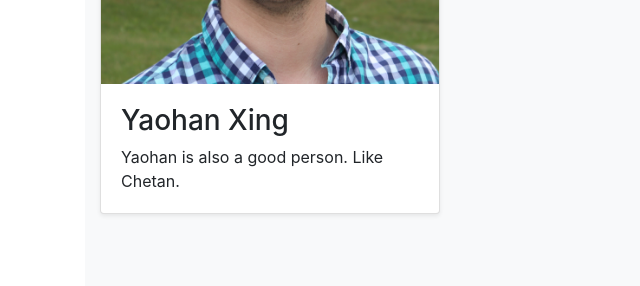
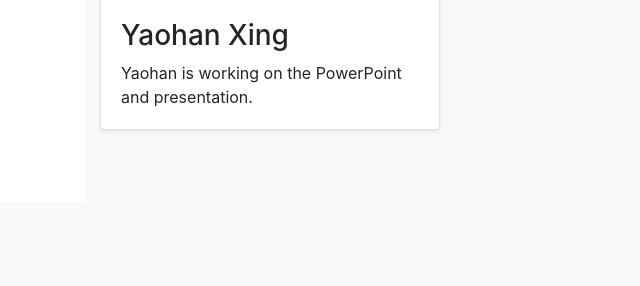
Before and after one commit to Chetan-Godase/cloud-computing-sapm-or-ham, a Flask app: page / in a window 1280 px wide. Shown: the part 1353-1639 px from the top of the page, without its empty margins (0-640 px from the left). After the commit the page ends 1484 px from the top, so only its background shows below. Run offline with Flask 2, Linux system fonts and the light colour scheme; parts of the project's set-up code (start-up, migrations or seed data) failed here and were passed over; some libraries are stand-ins or nearby versions.

Commit message:
Add photo and information for Yaohan Xing.

```diff
--- a/templates/index.html
+++ b/templates/index.html
@@ -54,10 +54,10 @@
 <!--                Yaohan-->
                 <div class="col-md-4">
                   <div class="card mb-4 shadow-sm">
-                    <img class="card-img-top" width="100%" height="auto" src="../static/images/ken-headshot.jpg">
+                    <img class="card-img-top" width="100%" height="auto" src="../static/images/yaohan-xing.jpg">
                     <div class="card-body">
                       <h3>Yaohan Xing</h3>
-                      <p class="card-text">Yaohan is also a good person. Like Chetan.</p>
+                      <p class="card-text">Yaohan is working on the PowerPoint and presentation.</p>
                     </div>
                   </div>
                 </div>
```
